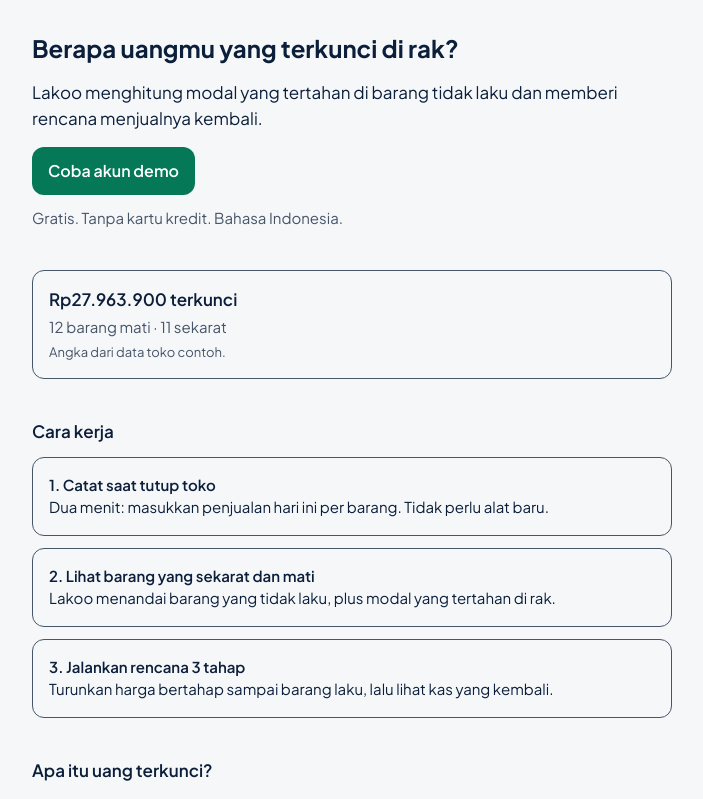
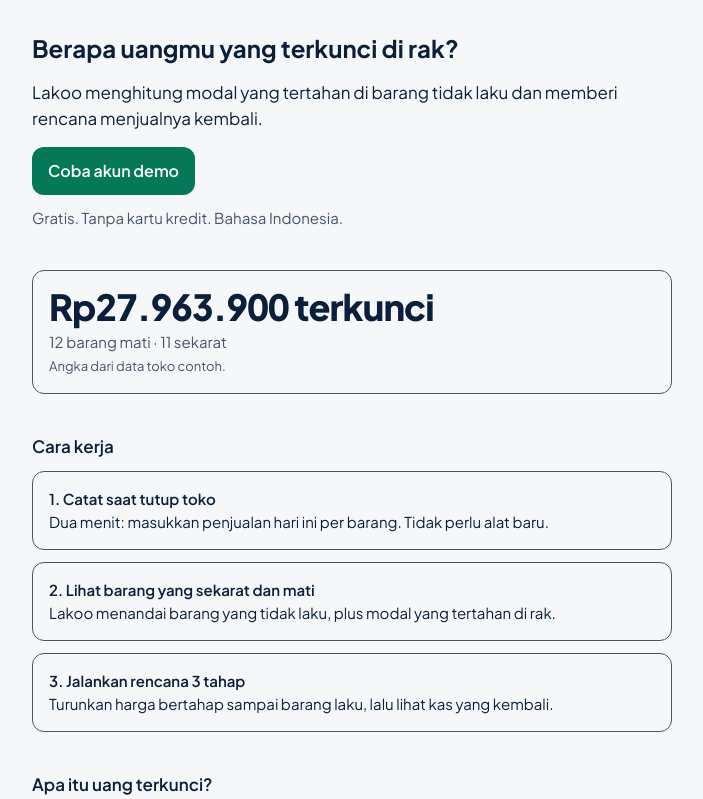
Before and after one commit to dimassyz/lakoo, a Next.js app: page / in a window 1280 px wide. Shown: the top 799 px of the page, without its empty margins (288-991 px from the left). Built offline with nearby package versions, Linux system fonts and the light colour scheme; what openapi-fetch would draw is missing.

Commit message:
[T-14.4][frontend-dev] landing: angka hero 36px ExtraBold + tabular-nums (H4)

```diff
--- a/src/pages/index.tsx
+++ b/src/pages/index.tsx
@@ -212,7 +212,7 @@ function Hero() {
 function AngkaContoh() {
   return (
     <section className={`${kartu} space-y-1`}>
-      <p className="text-[17px] font-semibold">
+      <p className="angka text-4xl font-extrabold tracking-tight">
         {ANGKA_CONTOH.terkunci} terkunci
       </p>
       <p className="text-muted text-[15px]">
```
